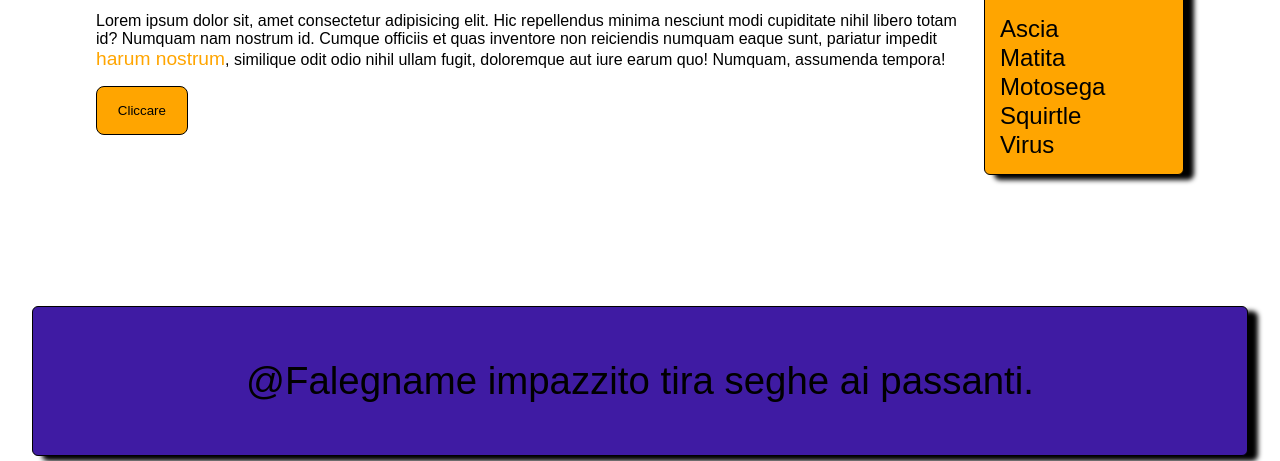
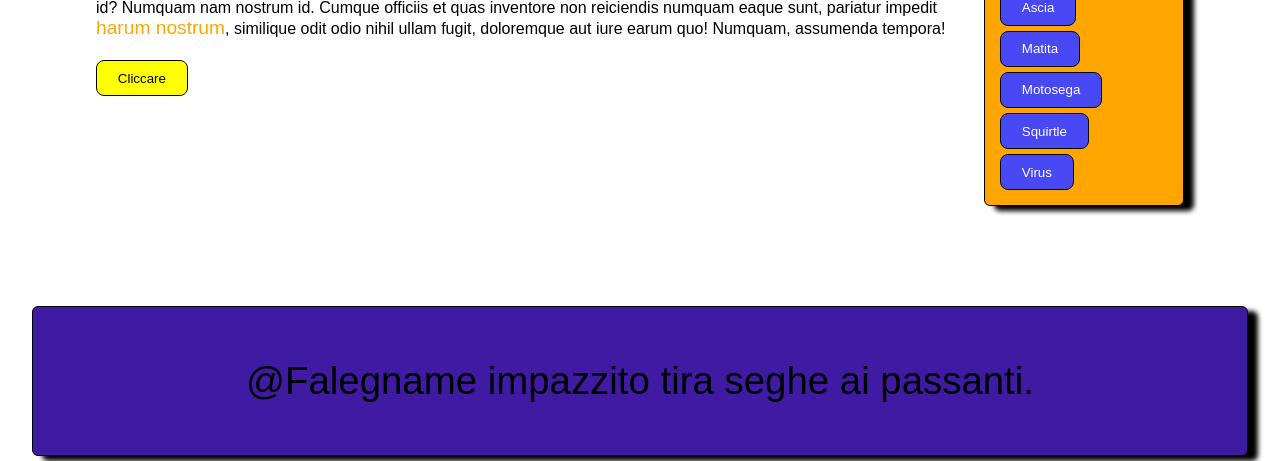
Before and after one commit to EarthDragon10/U2-W6-D4-Esercizio, a website: page index.html in a window 1280 px wide. Shown: the part 339-800 px from the top of the page. Drawn offline with Linux system fonts and the light colour scheme; a web font is replaced by a local one.

Commit message:
added btn sass rules

```diff
--- a/assets/scss/_mixin.scss
+++ b/assets/scss/_mixin.scss
@@ -23,10 +23,10 @@
 }
 
 @mixin btnBorder {
-	background-color: $orange;
 	border: 1px solid black;
 	border-radius: 8px;
-	padding: 1rem 1.3rem;
+	padding: 0.6rem 1.3rem;
+	margin-top: 5px;
 }
 
 @mixin borderAside {
--- a/assets/scss/style.scss
+++ b/assets/scss/style.scss
@@ -85,6 +85,12 @@
 
 		@include borderAside;
 
+		.aside__btn {
+			background-color: rgb(72, 72, 245);
+			color: white;
+			@include btnBorder;
+		}
+
 		@include tablet {
 			display: flex;
 			align-items: center;
--- a/index.html
+++ b/index.html
@@ -37,11 +37,11 @@
         </section>
         <aside id="aside">
             <h2>Strumenti</h2>
-            <div class="box">Ascia</div>
-            <div class="box">Matita</div>
-            <div class="box">Motosega</div>
-            <div class="box">Squirtle</div>
-            <div class="box">Virus</div>
+            <div class="box"><button class="aside__btn">Ascia</button> </div>
+            <div class="box"> <button class="aside__btn">Matita</button></div>
+            <div class="box"><button class="aside__btn">Motosega</button></div>
+            <div class="box"><button class="aside__btn">Squirtle</button></div>
+            <div class="box"><button class="aside__btn">Virus</button></div>
         </aside>
     </main>
     <footer id='footer'>@Falegname impazzito tira seghe ai passanti.</footer>
```
Also changed, not shown: assets/css/style.css.
